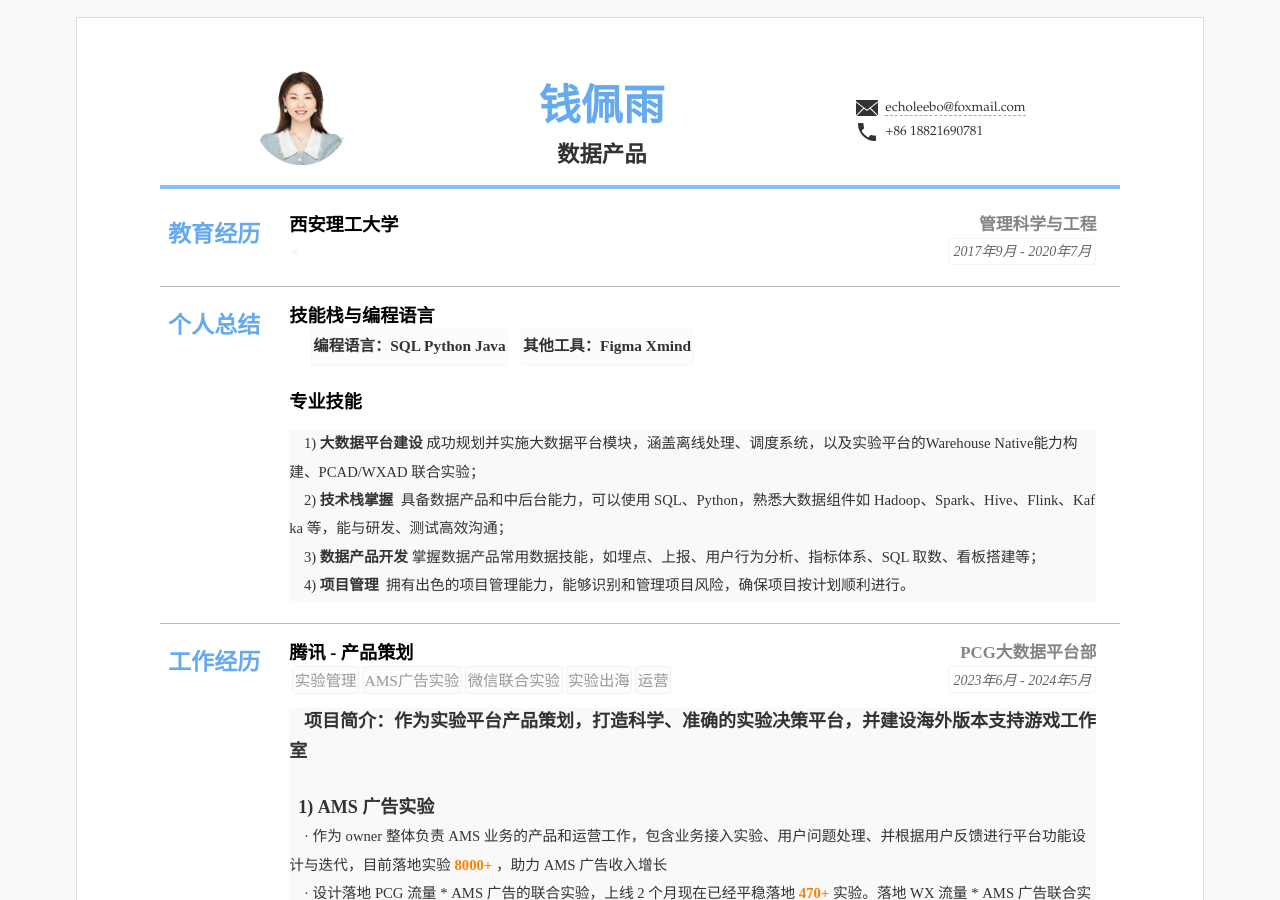
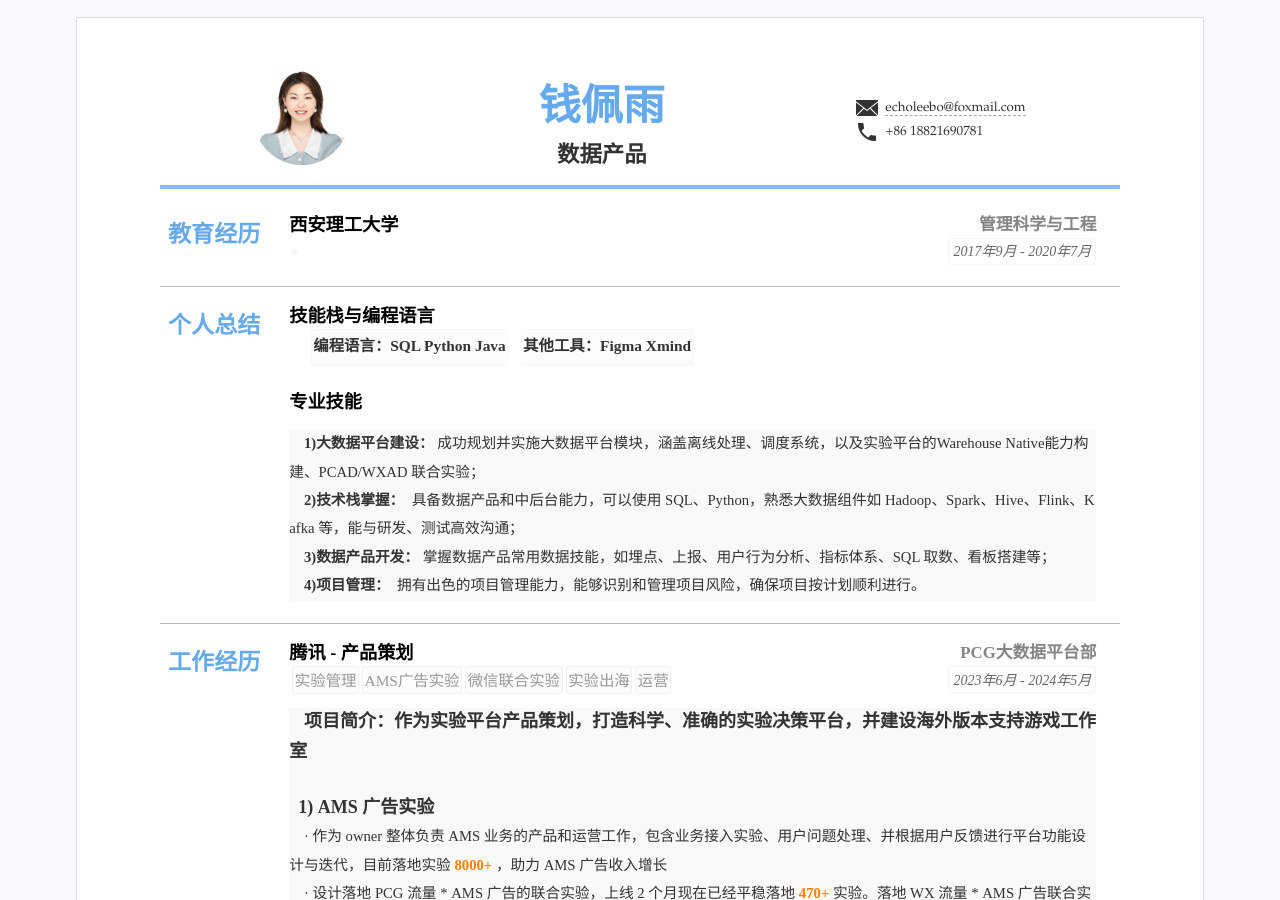
Before and after one commit to kuailexiaoshenxian/cn-wx-cv, a Jekyll site: the page built from index.html, in a window 1280 px wide and 900 px high. Built offline with Jekyll 4.4.1, drawn with Linux system fonts in a browser that asks for light colours.

Commit message:
Update resume.yml

```diff
--- a/_data/resume.yml
+++ b/_data/resume.yml
@@ -50,10 +50,10 @@ main: #简历主要内容，
     # - 数据可视化：Power BI, Tableau
     #- <font face="等线">大数据：HDFS、Hive、MySQL、Spark、Flink、OLAP (Impala、Kudu、ClickHouse)</font>
   - title: <font face="华文细黑粗体">专业技能</font>
-    detail:  <font face="等线">1) <strong>大数据平台建设</strong>&nbsp成功规划并实施大数据平台模块，涵盖离线处理、调度系统，以及实验平台的Warehouse Native能力构建、PCAD/WXAD 联合实验；</font> <br>  &nbsp &nbsp
-             <font face="等线">2) <strong>技术栈掌握</strong>&nbsp 具备数据产品和中后台能力，可以使用 SQL、Python，熟悉大数据组件如 Hadoop、Spark、Hive、Flink、Kafka 等，能与研发、测试高效沟通；</font> <br>  &nbsp &nbsp
-             <font face="等线">3) <strong>数据产品开发</strong>&nbsp掌握数据产品常用数据技能，如埋点、上报、用户行为分析、指标体系、SQL 取数、看板搭建等；</font> <br>  &nbsp &nbsp
-             <font face="等线">4) <strong>项目管理</strong>&nbsp 拥有出色的项目管理能力，能够识别和管理项目风险，确保项目按计划顺利进行。</font>
+    detail:  <font face="等线"> <strong>1)大数据平台建设：</strong>&nbsp成功规划并实施大数据平台模块，涵盖离线处理、调度系统，以及实验平台的Warehouse Native能力构建、PCAD/WXAD 联合实验；</font> <br>  &nbsp &nbsp
+             <font face="等线"> <strong>2)技术栈掌握：</strong>&nbsp 具备数据产品和中后台能力，可以使用 SQL、Python，熟悉大数据组件如 Hadoop、Spark、Hive、Flink、Kafka 等，能与研发、测试高效沟通；</font> <br>  &nbsp &nbsp
+             <font face="等线"> <strong>3)数据产品开发：</strong>&nbsp掌握数据产品常用数据技能，如埋点、上报、用户行为分析、指标体系、SQL 取数、看板搭建等；</font> <br>  &nbsp &nbsp
+             <font face="等线"> <strong>4)项目管理：</strong>&nbsp 拥有出色的项目管理能力，能够识别和管理项目风险，确保项目按计划顺利进行。</font>
              #<font face="等线">1) 三年后台 & 数据工程经历，了解数据上报，ETL，数仓，数据可视化的全流程</font> <br>  &nbsp &nbsp
              #<font face="等线">2) 一年产品经验，了解 AB test，之前负责 TAB FOR AMS 模块，现独立负责基于 Data Warehouse Native（eg,BigQuery，DataBricks）的实验平台出海 </font>
              #<br>
```
